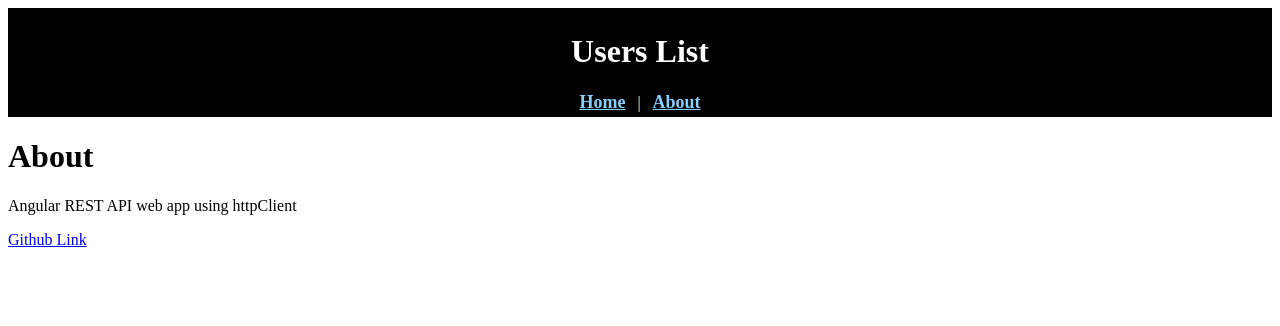
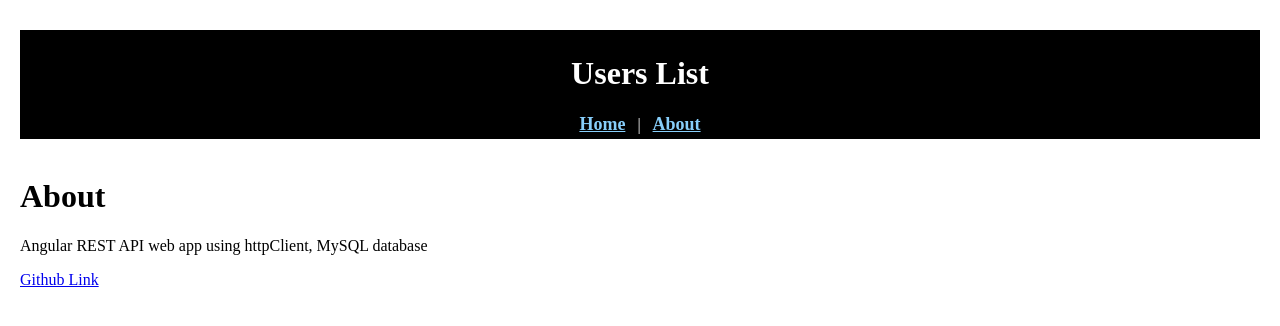
Before and after one commit to AugustineAykara/Angular-RestAPI-Sample, an Angular app: page /about in a window 1280 px wide. Shown: the top 326 px of the page. Built offline with nearby package versions, Linux system fonts and the light colour scheme.

Commit message:
navigation

```diff
--- a/src/app/app.component.css
+++ b/src/app/app.component.css
@@ -0,0 +1,3 @@
+*{
+    margin: 12px;
+}
--- a/src/app/components/pages/about/about.component.html
+++ b/src/app/components/pages/about/about.component.html
@@ -1,5 +1,5 @@
 <div>
     <h1>About</h1>
-    <p>Angular REST API web app using httpClient</p>
+    <p>Angular REST API web app using httpClient, MySQL database</p>
     <a href="https://github.com/AugustineAykara/Angular-RestAPI-Sample">Github Link</a>
 </div>
--- a/src/app/components/user-item/user-item.component.css
+++ b/src/app/components/user-item/user-item.component.css
@@ -1,3 +1,7 @@
+p{
+    margin: 12px;
+}
+
 .userText{
     font-size: 18px;
     font-weight: 500;
@@ -6,10 +10,11 @@
 
 .del{
     background-color: indianred;
-    font-size: 24px;
-    margin: 6px;
+    font-size: 18px;
+    /* margin: 3px; */
 }
 
 .update {
-    margin: 6px;
+    margin-left: 8px;
+    margin-right: 8px;
 }
--- a/src/app/components/users/users.component.css
+++ b/src/app/components/users/users.component.css
@@ -0,0 +1,3 @@
+app-add-user{
+    margin: 12px;
+}
--- a/src/app/components/users/users.component.html
+++ b/src/app/components/users/users.component.html
@@ -1,11 +1,7 @@
+<app-add-user (addUser)="addUser($event)"></app-add-user>
 <h1> App Users </h1>
-
-<app-add-user (addUser)="addUser($event)"></app-add-user>
-
 <app-user-item
     *ngFor="let user of users "
     [user]="user"
-    (deleteUser) = "deleteUser($event)"
->
-
+    (deleteUser) = "deleteUser($event)">
 </app-user-item>
```
